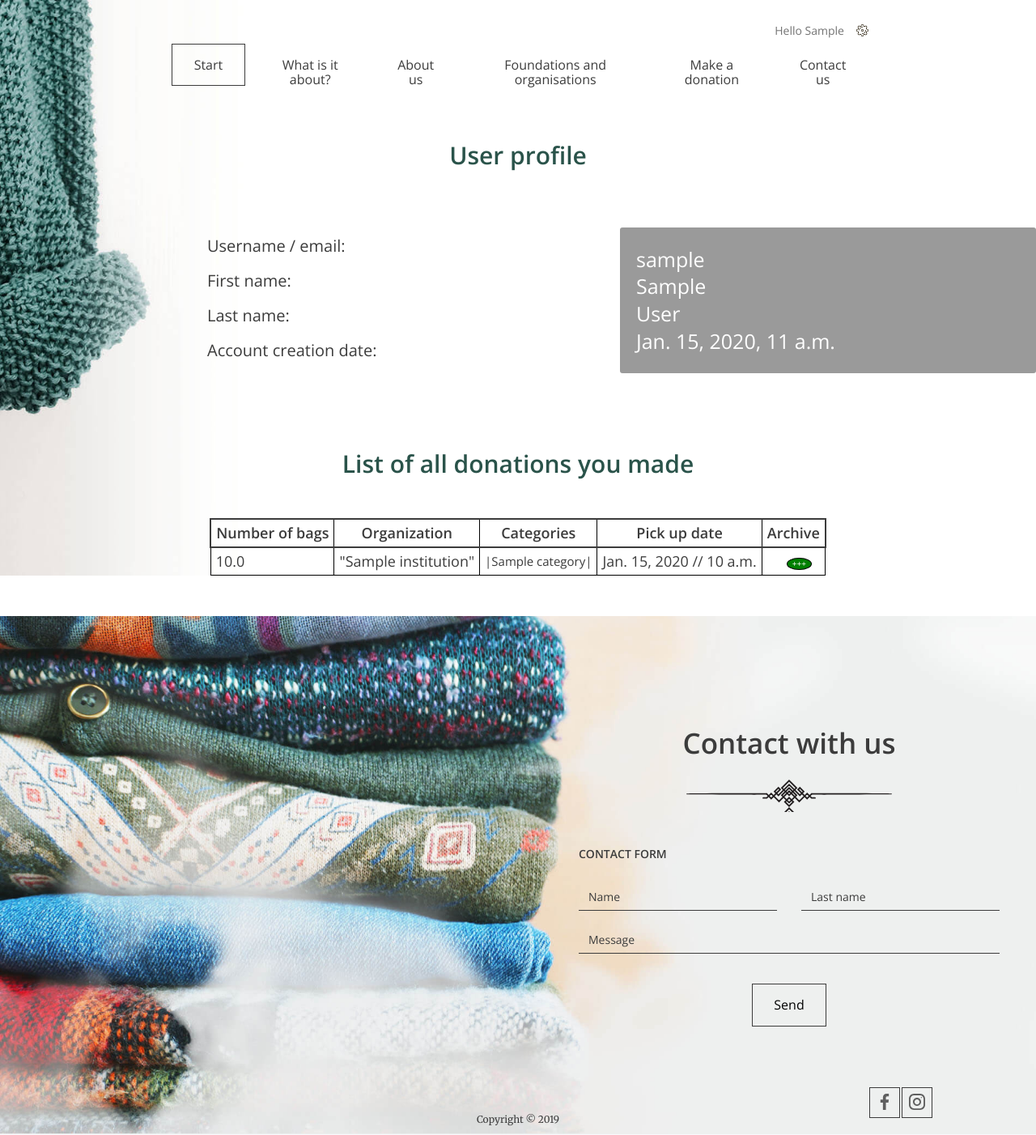
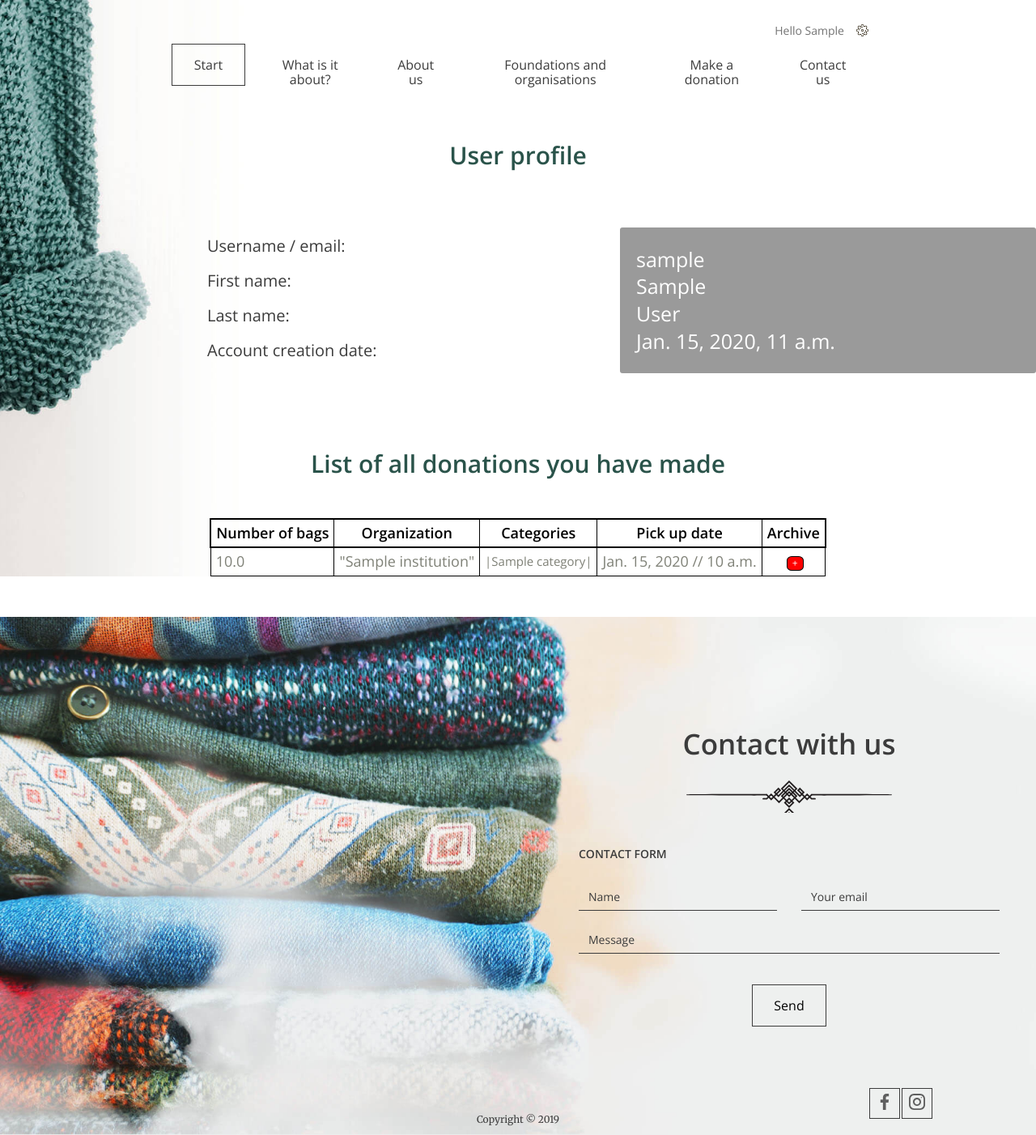
Before and after one commit to Haxxproxx202/Portfolio-Lab, a Django app: page /user_profile/ in a window 1280 px wide. Shown: the whole page at 81% size. Run offline with Django 4.2, Linux system fonts and the light colour scheme; a user stored in the database is signed in; tables that the repository leaves empty hold one stand-in row (values such as "Sample post").

Commit message:
email and userprofile

```diff
--- a/portfoliolab/urls.py
+++ b/portfoliolab/urls.py
@@ -15,6 +15,7 @@ Including another URLconf
 """
 from django.contrib import admin
 from django.urls import path
+from project import views
 from project.views import AddDonation, FormConfirmation, LandingPage, Login, Register, Logout, UserProfil, \
                           UserSettings, UserChangePw
 
@@ -29,4 +30,6 @@ urlpatterns = [
     path('user_profile/', UserProfil.as_view(), name='profile'),
     path('settings', UserSettings.as_view(), name='settings'),
     path('settings/change-password', UserChangePw.as_view(), name="change-pw"),
+    path('create/', views.create, name='create'),
+    path('contact/', views.contact, name='email'),
 ]
--- a/project/static/css/style.css
+++ b/project/static/css/style.css
@@ -1921,6 +1921,7 @@ footer .bottom-line--icons a img {
   font-size: 18px;
   margin-top: 50px;
   text-align: center;
+  color: black;
 
 }
 
@@ -1954,7 +1955,7 @@ table, th, td {
 .table--donations button {
   background-color: green;
   border: 1px solid black;
-  border-radius: 50%;
+  border-radius: 30%;
   cursor: pointer;
   margin-left: 24px;
   color: white;
@@ -1964,6 +1965,15 @@ table, th, td {
   transform: scale(1.2) perspective(1px);
   transition: padding-left 0.5s, background 0.5s;
 }
+.table--donations button[name=unarchive_box] {
+  background-color: red;
+  border: 1px solid black;
+  border-radius: 30%;
+  cursor: pointer;
+  margin-left: 24px;
+  color: white;
+  font-size: 12px;
+}
 
 
 
--- a/project/static/js/app.js
+++ b/project/static/js/app.js
@@ -1,4 +1,72 @@
 document.addEventListener("DOMContentLoaded", function() {
+
+  document.querySelectorAll(".unarchive--box").forEach(element2 => {
+        element2.addEventListener("click", function (ee) {
+            $(document).one('submit', element2, function (fff) {
+                fff.preventDefault()
+                $.ajax({
+                    type:'POST',
+                    url:'/create/',
+                    data:{
+                      id:$(element2).val(),
+                      csrfmiddlewaretoken:$('input[name=csrfmiddlewaretoken]').val(),
+
+                    },
+                    success: function () {
+
+                    },
+                });
+            });
+            let rodzicc = element2.parentElement.parentElement;
+            if (rodzicc.style.color === "" || rodzicc.style.color === "black") {
+              rodzicc.style.color = "#7F8177"
+            } else {
+              rodzicc.style.color = "black"
+            }
+
+            if (element2.style.backgroundColor === "red" || element2.style.backgroundColor === "") {
+              element2.style.backgroundColor = "green";
+            } else {
+              element2.style.backgroundColor = "red"
+            }
+
+
+        });
+    });
+
+  document.querySelectorAll(".archive--box").forEach(element => {
+        element.addEventListener("click", function (e) {
+            $(document).one('submit', element, function (ff) {
+                ff.preventDefault()
+                $.ajax({
+                    type:'POST',
+                    url:'/create/',
+                    data:{
+                      id:$(element).val(),
+                      csrfmiddlewaretoken:$('input[name=csrfmiddlewaretoken]').val(),
+
+                    },
+                    success: function () {
+
+                    },
+                });
+            });
+            let rodzic = element.parentElement.parentElement;
+            if (rodzic.style.color === "" || rodzic.style.color === "black") {
+              rodzic.style.color = "#7F8177"
+            } else {
+              rodzic.style.color = "black"
+            }
+
+            if (element.style.backgroundColor === "green" || element.style.backgroundColor === "") {
+              element.style.backgroundColor = "red";
+            } else {
+              element.style.backgroundColor = "green"
+            }
+
+
+        });
+    });
 
   const passwordButton = document.querySelector(".pw--change--box input[name='niccc']")
   const settingsButton = document.querySelector(".right--profile input[name='send_button']")
@@ -20,11 +88,11 @@ document.addEventListener("DOMContentLoaded", function() {
   // passwordButton.addEventListener("click", passwordButtonFunction);
   // settingsButton.addEventListener("click", settingsButtonFunction);
 
-  document.querySelectorAll(".table--donations button").forEach(element => {
-    element.addEventListener("click", function () {
-      this.parentElement.parentElement.style.backgroundColor = "#f1f1f1"
-    })
-  })
+  // document.querySelectorAll(".table--donations button").forEach(element => {
+  //   element.addEventListener("click", function () {
+  //     this.parentElement.parentElement.style.backgroundColor = "#f1f1f1"
+  //   })
+  // })
 
 
 
--- a/project/templates/footer.html
+++ b/project/templates/footer.html
@@ -2,9 +2,10 @@
       <div id="contact" class="contact">
         <h2>Contact with us</h2>
         <h3>Contact form</h3>
-        <form class="form--contact">
+        <form action="{% url 'email' %}" method="POST" class="form--contact">
+            {% csrf_token %}
           <div class="form-group form-group--50"><input type="text" name="name" placeholder="Name" /></div>
-          <div class="form-group form-group--50"><input type="text" name="surname" placeholder="Last name" /></div>
+          <div class="form-group form-group--50"><input type="text" name="email" placeholder="Your email" /></div>
 
           <div class="form-group"><textarea name="message" placeholder="Message" rows="1"></textarea></div>
 
--- a/project/templates/user_profile.html
+++ b/project/templates/user_profile.html
@@ -21,7 +21,7 @@
 
     </div>
     <div class="given--items--list">
-        <div class="table--title">List of all donations you made</div>
+        <div class="table--title">List of all donations you have made</div>
         <table class="table--donations">
             <tr class="table--headlines">
                 <td>Number of bags</td>
@@ -32,13 +32,28 @@
             </tr>
             {% for i in user_donations %}
             <tr>
-                <form action="" method="POST" id="archiveForm">
+                <form id="archiveForm">
                     {% csrf_token %}
                     <td>{{i.quantity}}</td>
                     <td>"{{i.institution.name}}"</td>
                     <td style="font-size: 15px">{% for x in i.categories.all %} |{{x}}| {% endfor %}</td>
                     <td>{{i.pick_up_date}} // {{i.pick_up_time}}</td>
-                    <td><button type="submit" class="archive--box" name="archive_box">+++</button></td>
+                    <input type="hidden" id="inst_id" name="inst_id" value="{{i.id}}">
+                    <td><button type="submit" class="archive--box" name="archive_box" value="{{i.id}}">+</button></td>
+                </form>
+
+            </tr>
+            {% endfor %}
+            {% for i in user_donations_archive %}
+            <tr style="color: #7F8177">
+                <form id="unarchiveForm">
+                    {% csrf_token %}
+                    <td>{{i.quantity}}</td>
+                    <td>"{{i.institution.name}}"</td>
+                    <td style="font-size: 15px">{% for x in i.categories.all %} |{{x}}| {% endfor %}</td>
+                    <td>{{i.pick_up_date}} // {{i.pick_up_time}}</td>
+                    <input type="hidden" id="uninst_id" name="uninst_id" value="{{i.id}}">
+                    <td><button type="submit" class="unarchive--box" name="unarchive_box" value="{{i.id}}">+</button></td>
                 </form>
 
             </tr>
@@ -47,5 +62,9 @@
     </div>
 
 </header>
+<script src="https://code.jquery.com/jquery-3.6.0.min.js"
+        integrity="sha256-/xUj+3OJU5yExlq6GSYGSHk7tPXikynS7ogEvDej/m4="
+        crossorigin="anonymous">
+</script>
 
 {% endblock %}
--- a/project/views.py
+++ b/project/views.py
@@ -12,6 +12,45 @@ from django.http import HttpResponseRedirect
 from django.contrib.messages import constants as messages
 from django.template.defaulttags import register
 from django.contrib.auth.hashers import check_password
+from django.http import HttpResponse
+from django.core.mail import send_mail
+
+def contact(request):
+    if request.method == "POST":
+        message_name = request.POST.get('name')
+        message_email = request.POST.get('email')
+        message = request.POST.get('message')
+
+        send_mail(
+            message_name,
+            message,
+            'pjanecki88@gmail.com',
+            ['immperial@o2.pl'],
+        )
+
+        return render(request, 'index.html')
+    else:
+        return render(request, 'index.html')
+
+
+def create(request):
+    if request.method == 'POST':
+        id_inst = request.POST.get('id')
+        print(id_inst)
+        donation = Donation.objects.get(id=id_inst)
+        if not donation.is_taken:
+            donation.is_taken = True
+            print("Dodano true")
+        else:
+            donation.is_taken = False
+            print("Dodano false")
+        donation.save()
+        success = "DODANO"
+        return HttpResponse(success)
+    else:
+        print("NIE DZIALA")
+        return HttpResponse('CHUJA DZIALA')
+
 
 
 class AddDonation(View):
@@ -150,11 +189,16 @@ class Register(FormView):
 
 class UserProfil(View):
     def get(self, request):
-        user = User.objects.get(id=request.user.id)
-        user_donations = Donation.objects.filter(user=request.user.id)
-        ctx = {"user_donations": user_donations}
+        user_donations = Donation.objects.filter(user=request.user.id).filter(is_taken="False")
+        user_donations_archive = Donation.objects.filter(user=request.user.id).filter(is_taken="True")
+        ctx = {"user_donations": user_donations,
+               "user_donations_archive": user_donations_archive}
+        return render(request, 'user_profile.html', ctx)
 
-        return render(request, 'user_profile.html', ctx)
+    # def post(self, request):
+    #     if request.method == "POST":
+    #         if "uninst_id" in request.method:
+    #
 
 class UserSettings(View):
     def get(self, request):
```
Also changed, not shown: portfoliolab/settings.py (+13 -4 lines), 1 other file.
